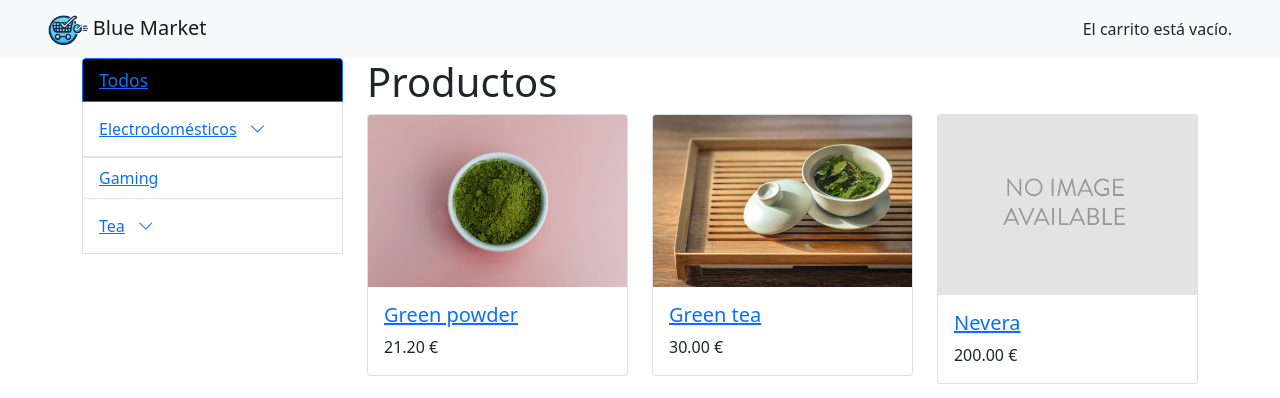
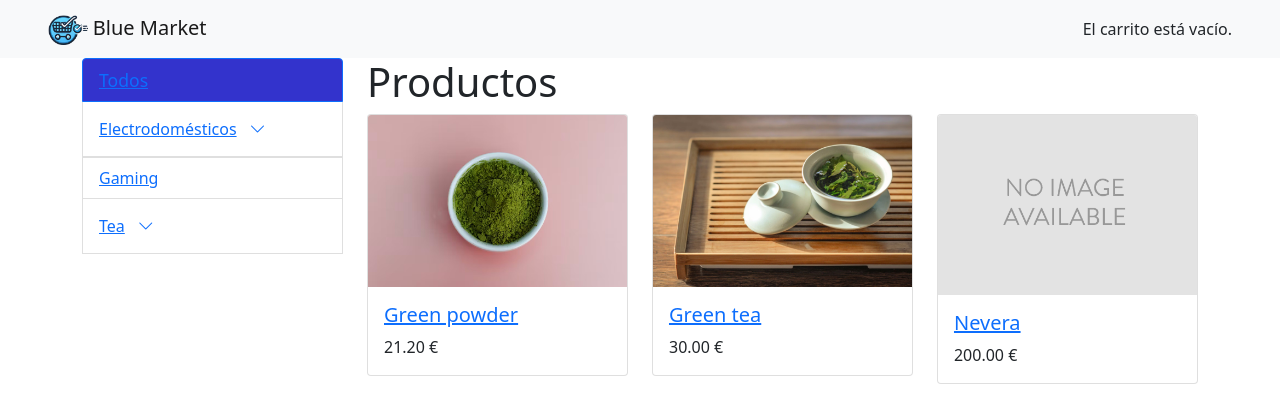
Before and after one commit to puertasman/tienda, a Django app: page / in a window 1280 px wide. Shown: the top 398 px of the page. Run offline with Django 4.2, Linux system fonts and the light colour scheme; data comes from the database, SQL or seed files in the repository.

Commit message:
Update my.css

```diff
--- a/myshop/shop/static/css/my.css
+++ b/myshop/shop/static/css/my.css
@@ -29,5 +29,5 @@ ul li.list-group-item::after {
 }
 
 ul li.list-group-item.active{
-    background-color: black;
+    background-color: #3333cc;
 }
```
